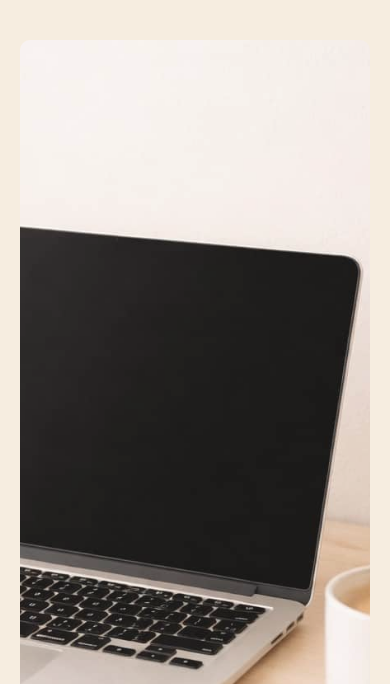
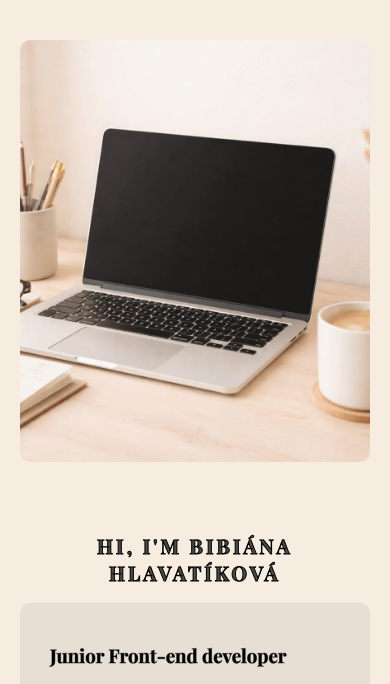
Before and after one commit to hbibiana/portfolio-website, a plain HTML site: page index.html in a window 390 px wide. Shown: the part 148-832 px from the top of the page. Drawn offline with nearby package versions, Linux system fonts and the light colour scheme; a web font is replaced by a local one.

Commit message:
Optimize mobile background image

```diff
--- a/style.css
+++ b/style.css
@@ -556,8 +556,10 @@
 
 @media (max-width:768px) {
 .backgroundImg {
-    background-image: url(img/mobile-notebook.webp);
-}
+    background-size: cover;
+    background-position: center top;
+    height: 50vh;
+  }
 
 section#about {
     scroll-margin-top: 110px;
@@ -617,7 +619,6 @@
 }
 
 @media (max-width: 628px) {
-
 header {
     padding: 0;
     margin:0;
@@ -705,7 +706,6 @@
     box-sizing: border-box;
 }
 
-
 .navBtn:hover,
 .portfolioBtn:hover {
     background-color: rgba(125, 99, 80, 0.158);
@@ -760,10 +760,6 @@
 }
 
 @media (max-width: 445px) {
-.backgroundImg {
-    background-image: url(img/mobile-notebook.webp);
-}
-
 section#home {
     scroll-margin-top: 300px;
 }
```
